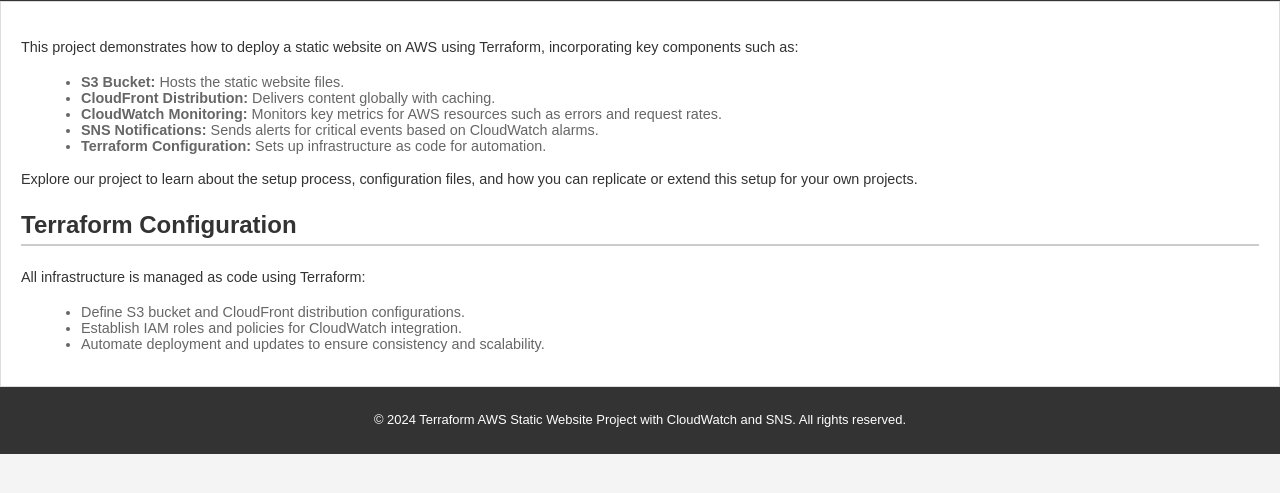
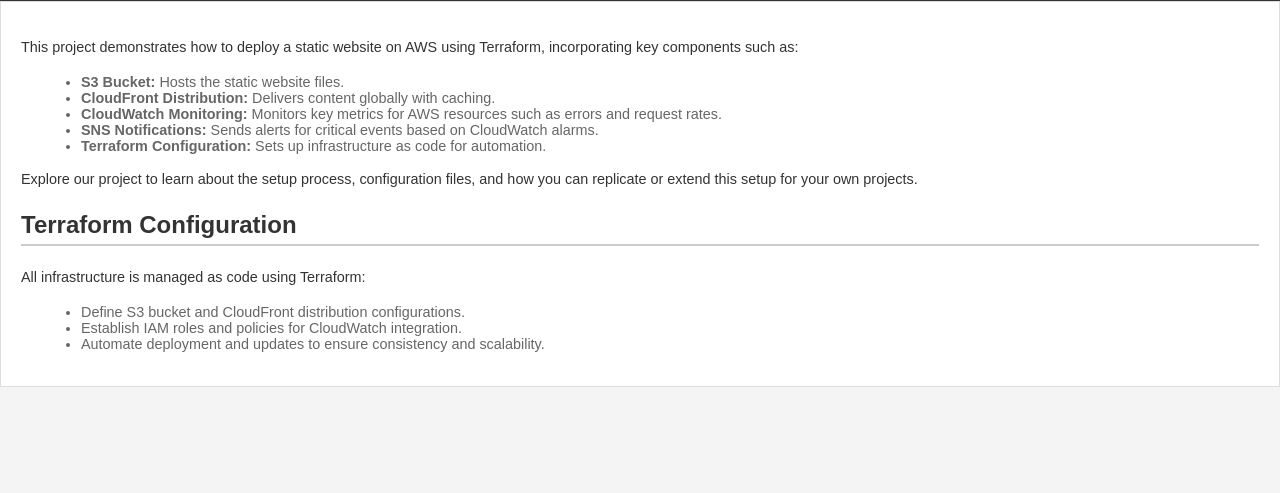
Before and after one commit to Adna-Lim/aws-static-website-cloudwatch-sns-terraform, a plain HTML site: page website/index.html in a window 1280 px wide. Shown: the part 57-550 px from the top of the page. Drawn offline with Linux system fonts and the light colour scheme.

Commit message:
updated index.html

```diff
--- a/website/index.html
+++ b/website/index.html
@@ -58,14 +58,6 @@
             color: #666;
             font-size: 0.9em;
         }
-        footer {
-            text-align: center;
-            padding: 10px;
-            background-color: #333;
-            color: #fff;
-            font-size: 0.9em;
-            margin-top: 0;
-        }
     </style>
 </head>
 <body>
@@ -96,8 +88,5 @@
             </ul>
         </section>
     </div>
-    <footer>
-        <p>&copy; 2024 Terraform AWS Static Website Project with CloudWatch and SNS. All rights reserved.</p>
-    </footer>
 </body>
 </html>
```
Also changed, not shown: images/index_html.png.
